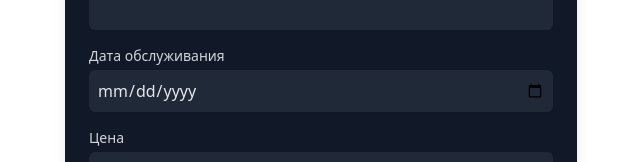
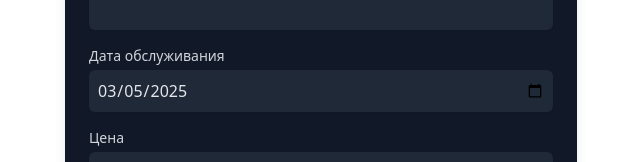
Before and after one commit to mihail-fomin/car-service, a Next.js app: page /maintenance/new in a window 1280 px wide. Shown: the part 270-432 px from the top of the page, without its empty margins (319-959 px from the left). Built offline with nearby package versions, Linux system fonts and the light colour scheme; no server answers; the database is empty.

Commit message:
Добавлена текущая дата по умолчанию в форму обслуживания

```diff
--- a/app/components/forms/MaintenanceForm.tsx
+++ b/app/components/forms/MaintenanceForm.tsx
@@ -43,11 +43,11 @@ export default function MaintenanceForm() {
   } = useForm<MaintenanceFormData>({
     defaultValues: {
       price: 0,
+      date: new Date().toISOString().split('T')[0]
     },
   });
 
   const onSubmit = (data: MaintenanceFormData) => {
-    console.log('data: ', data);
     axios.post<Maintenance>('/api/maintenance', {
       ...data,
       price: Number(data.price),
```
